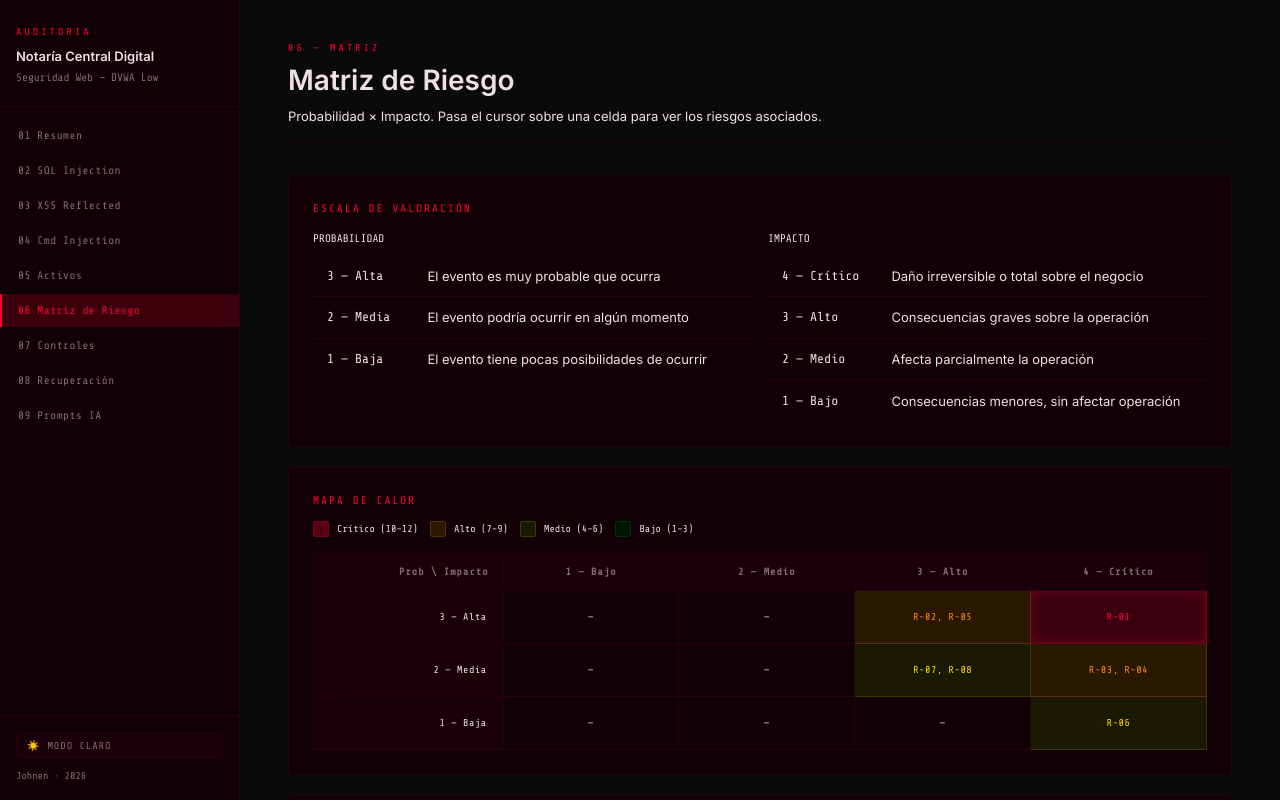
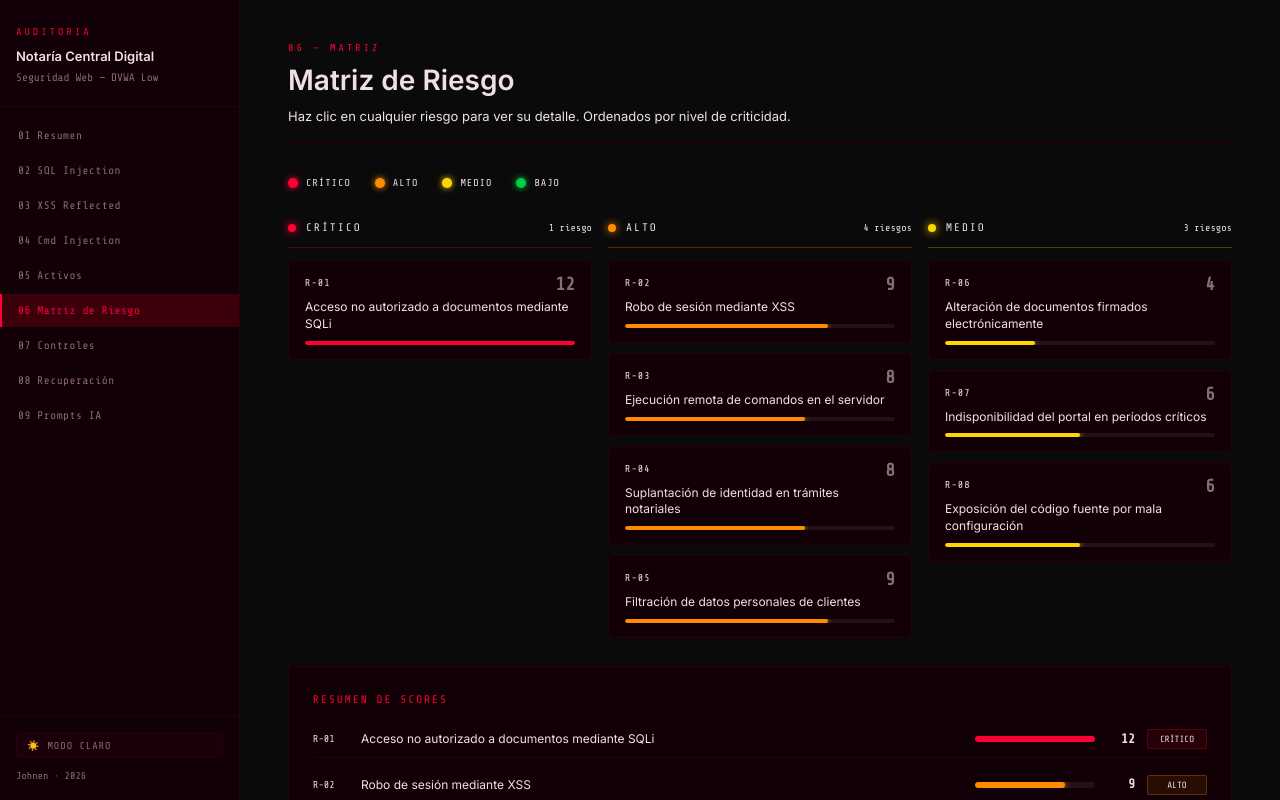
Before and after one commit to Johnennn/auditoria_johnic, a React (Vite) app: page / in a window 1280 px wide. Both pictures are taken after a click on the button "06 Matriz de Riesgo". Built offline with nearby package versions, Linux system fonts and the light colour scheme.

Commit message:
nuevo diseño de la matriz

```diff
--- a/src/components/Matriz.jsx
+++ b/src/components/Matriz.jsx
@@ -1,5 +1,4 @@
-import { useState, useEffect, useRef } from "react";
-import { createPortal } from "react-dom";
+import { useState } from "react";
 
 const riesgos = [
   { id:"R-01", riesgo:"Acceso no autorizado a documentos mediante SQLi", activos:"A-01, A-02, A-04", prob:3, impacto:4, resultado:12, nivel:"critical" },
@@ -12,188 +11,212 @@ const riesgos = [
   { id:"R-08", riesgo:"Exposición del código fuente por mala configuración", activos:"A-10", prob:2, impacto:3, resultado:6, nivel:"medium" },
 ];
 
-const impLabels = ["1 — Bajo","2 — Medio","3 — Alto","4 — Crítico"];
+const nivelConfig = {
+  critical: { label:"CRÍTICO", color:"#ff0033", bg:"rgba(255,0,51,0.12)", border:"#ff0033", bar:"#ff0033" },
+  high:     { label:"ALTO",    color:"#ff8c00", bg:"rgba(255,140,0,0.10)", border:"#ff8c00", bar:"#ff8c00" },
+  medium:   { label:"MEDIO",   color:"#ffd700", bg:"rgba(255,215,0,0.08)", border:"#ffd700", bar:"#ffd700" },
+  low:      { label:"BAJO",    color:"#00cc44", bg:"rgba(0,204,68,0.08)",  border:"#00cc44", bar:"#00cc44" },
+};
 
-function getCell(prob, imp) {
-  return riesgos.filter(r => r.prob === prob && r.impacto === imp);
+const grupos = [
+  { nivel:"critical", riesgos: riesgos.filter(r => r.nivel === "critical") },
+  { nivel:"high",     riesgos: riesgos.filter(r => r.nivel === "high") },
+  { nivel:"medium",   riesgos: riesgos.filter(r => r.nivel === "medium") },
+];
+
+function ScoreBar({ value, max = 12, color }) {
+  return (
+    <div style={{
+      width:"100%", height:"4px",
+      background:"rgba(255,255,255,0.07)",
+      borderRadius:"2px", overflow:"hidden",
+      marginTop:"8px",
+    }}>
+      <div style={{
+        width:`${(value/max)*100}%`,
+        height:"100%",
+        background: color,
+        borderRadius:"2px",
+        boxShadow:`0 0 6px ${color}`,
+        transition:"width 0.6s ease",
+      }} />
+    </div>
+  );
 }
 
-function cellClass(prob, imp) {
-  const items = getCell(prob, imp);
-  if (items.length === 0) return "cell-empty";
-  const nivel = items[0].nivel;
-  if (nivel === "critical") return "cell-critical";
-  if (nivel === "high")     return "cell-high";
-  if (nivel === "medium")   return "cell-medium";
-  return "cell-low";
-}
-
-function Tooltip({ items, x, y }) {
-  const ref = useRef(null);
-  const [pos, setPos] = useState({ top: y, left: x + 16 });
-
-  useEffect(() => {
-    if (!ref.current) return;
-    const el = ref.current;
-    const rect = el.getBoundingClientRect();
-    let top = y - rect.height - 12;
-    let left = x + 16;
-    if (top < 8) top = y + 16;
-    if (left + rect.width > window.innerWidth - 8) left = x - rect.width - 8;
-    setPos({ top, left });
-  }, [x, y]);
-
-  return createPortal(
+function RiskCard({ r, selected, onClick }) {
+  const cfg = nivelConfig[r.nivel];
+  return (
     <div
-      ref={ref}
+      onClick={onClick}
       style={{
-        position:"fixed",
-        top: pos.top,
-        left: pos.left,
-        background:"#1a000a",
-        border:"1px solid #7a0018",
-        borderRadius:"4px",
-        padding:"10px 14px",
-        zIndex:99999,
-        minWidth:"260px",
-        maxWidth:"360px",
-        boxShadow:"0 4px 24px rgba(255,0,51,0.25)",
-        pointerEvents:"none",
+        background: selected ? cfg.bg : "var(--surface)",
+        border:`1px solid ${selected ? cfg.border : "var(--border)"}`,
+        borderRadius:"6px",
+        padding:"14px 16px",
+        cursor:"pointer",
+        transition:"all 0.2s",
+        boxShadow: selected ? `0 0 16px ${cfg.color}33` : "none",
       }}
     >
-      {items.map(r => (
-        <div key={r.id} style={{marginBottom:"6px",display:"flex",gap:"8px",alignItems:"flex-start"}}>
-          <span style={{fontFamily:"'Share Tech Mono',monospace",color:"#ff0033",fontSize:"10px",whiteSpace:"nowrap"}}>{r.id}</span>
-          <span style={{fontSize:"11px",color:"#f0e0e4",lineHeight:"1.4"}}>{r.riesgo}</span>
+      <div style={{display:"flex",justifyContent:"space-between",alignItems:"flex-start",gap:"8px"}}>
+        <span style={{
+          fontFamily:"var(--mono)", fontSize:"10px",
+          color: cfg.color, letterSpacing:"1px",
+        }}>{r.id}</span>
+        <span style={{
+          fontFamily:"var(--mono)", fontSize:"18px",
+          fontWeight:"700", color: cfg.color,
+          lineHeight:1, opacity: selected ? 1 : 0.5,
+        }}>{r.resultado}</span>
+      </div>
+      <p style={{
+        fontSize:"12px", lineHeight:"1.4",
+        marginTop:"6px", color:"var(--text)",
+      }}>{r.riesgo}</p>
+      <ScoreBar value={r.resultado} color={cfg.color} />
+      {selected && (
+        <div style={{marginTop:"10px", paddingTop:"10px", borderTop:"1px solid var(--border)"}}>
+          <div style={{display:"flex",gap:"16px",flexWrap:"wrap"}}>
+            <span style={{fontFamily:"var(--mono)",fontSize:"10px",color:"var(--text-dim)"}}>
+              PROB <strong style={{color:cfg.color}}>{r.prob}</strong>
+            </span>
+            <span style={{fontFamily:"var(--mono)",fontSize:"10px",color:"var(--text-dim)"}}>
+              IMPACTO <strong style={{color:cfg.color}}>{r.impacto}</strong>
+            </span>
+            <span style={{fontFamily:"var(--mono)",fontSize:"10px",color:"var(--text-dim)"}}>
+              ACTIVOS <strong style={{color:"var(--text)"}}>{r.activos}</strong>
+            </span>
+          </div>
         </div>
-      ))}
-    </div>,
-    document.body
+      )}
+    </div>
   );
 }
 
 export default function Matriz() {
-  const [hover, setHover] = useState(null);
-  const [mousePos, setMousePos] = useState({ x: 0, y: 0 });
+  const [selected, setSelected] = useState(null);
 
-  useEffect(() => {
-    const handler = (e) => setMousePos({ x: e.clientX, y: e.clientY });
-    window.addEventListener("mousemove", handler);
-    return () => window.removeEventListener("mousemove", handler);
-  }, []);
+  const toggle = (id) => setSelected(selected === id ? null : id);
 
   return (
     <div>
       <div className="section-header">
         <span className="section-eyebrow">06 — MATRIZ</span>
         <h2 className="section-title">Matriz de Riesgo</h2>
-        <p className="section-desc">Probabilidad × Impacto. Pasa el cursor sobre una celda para ver los riesgos asociados.</p>
+        <p className="section-desc">Haz clic en cualquier riesgo para ver su detalle. Ordenados por nivel de criticidad.</p>
       </div>
 
-      <div className="card">
-        <p className="card-title">Escala de Valoración</p>
-        <div className="grid-2">
-          <div>
-            <p style={{fontFamily:"var(--mono)",fontSize:"11px",color:"var(--red)",marginBottom:"8px"}}>PROBABILIDAD</p>
-            <table className="audit-table">
-              <tbody>
-                <tr><td style={{fontFamily:"var(--mono)"}}>3 — Alta</td><td>El evento es muy probable que ocurra</td></tr>
-                <tr><td style={{fontFamily:"var(--mono)"}}>2 — Media</td><td>El evento podría ocurrir en algún momento</td></tr>
-                <tr><td style={{fontFamily:"var(--mono)"}}>1 — Baja</td><td>El evento tiene pocas posibilidades de ocurrir</td></tr>
-              </tbody>
-            </table>
+      {/* LEYENDA */}
+      <div style={{display:"flex",gap:"24px",marginBottom:"28px",flexWrap:"wrap"}}>
+        {Object.entries(nivelConfig).map(([key,cfg]) => (
+          <div key={key} style={{display:"flex",alignItems:"center",gap:"8px"}}>
+            <div style={{
+              width:"10px",height:"10px",borderRadius:"50%",
+              background:cfg.color,
+              boxShadow:`0 0 6px ${cfg.color}`,
+            }}/>
+            <span style={{fontFamily:"var(--mono)",fontSize:"10px",color:"var(--text-dim)",letterSpacing:"1px"}}>
+              {cfg.label}
+            </span>
           </div>
-          <div>
-            <p style={{fontFamily:"var(--mono)",fontSize:"11px",color:"var(--red)",marginBottom:"8px"}}>IMPACTO</p>
-            <table className="audit-table">
-              <tbody>
-                <tr><td style={{fontFamily:"var(--mono)"}}>4 — Crítico</td><td>Daño irreversible o total sobre el negocio</td></tr>
-                <tr><td style={{fontFamily:"var(--mono)"}}>3 — Alto</td><td>Consecuencias graves sobre la operación</td></tr>
-                <tr><td style={{fontFamily:"var(--mono)"}}>2 — Medio</td><td>Afecta parcialmente la operación</td></tr>
-                <tr><td style={{fontFamily:"var(--mono)"}}>1 — Bajo</td><td>Consecuencias menores, sin afectar operación</td></tr>
-              </tbody>
-            </table>
-          </div>
-        </div>
+        ))}
       </div>
 
-      <div className="card">
-        <p className="card-title">Mapa de Calor</p>
-        <div style={{display:"flex",gap:"12px",marginBottom:"16px",flexWrap:"wrap"}}>
-          {[
-            {cls:"cell-critical",label:"Crítico (10–12)"},
-            {cls:"cell-high",label:"Alto (7–9)"},
-            {cls:"cell-medium",label:"Medio (4–6)"},
-            {cls:"cell-low",label:"Bajo (1–3)"},
-          ].map(l => (
-            <div key={l.cls} style={{display:"flex",alignItems:"center",gap:"8px"}}>
-              <div className={l.cls} style={{width:16,height:16,borderRadius:2,border:"1px solid"}} />
-              <span style={{fontFamily:"var(--mono)",fontSize:"10px",color:"var(--text-dim)"}}>{l.label}</span>
+      {/* COLUMNAS POR NIVEL */}
+      <div style={{display:"grid",gridTemplateColumns:"1fr 1fr 1fr",gap:"16px",alignItems:"start"}}>
+        {grupos.map(g => {
+          const cfg = nivelConfig[g.nivel];
+          return (
+            <div key={g.nivel}>
+              {/* HEADER DE COLUMNA */}
+              <div style={{
+                display:"flex",alignItems:"center",gap:"10px",
+                marginBottom:"12px",
+                paddingBottom:"10px",
+                borderBottom:`1px solid ${cfg.color}44`,
+              }}>
+                <div style={{
+                  width:"8px",height:"8px",borderRadius:"50%",
+                  background:cfg.color,
+                  boxShadow:`0 0 8px ${cfg.color}`,
+                  flexShrink:0,
+                }}/>
+                <span style={{
+                  fontFamily:"var(--mono)",fontSize:"11px",
+                  color:cfg.color,letterSpacing:"2px",
+                }}>{cfg.label}</span>
+                <span style={{
+                  marginLeft:"auto",
+                  fontFamily:"var(--mono)",fontSize:"10px",
+                  color:"var(--text-dim)",
+                }}>{g.riesgos.length} riesgo{g.riesgos.length>1?"s":""}</span>
+              </div>
+
+              {/* CARDS */}
+              <div style={{display:"flex",flexDirection:"column",gap:"10px"}}>
+                {g.riesgos.map(r => (
+                  <RiskCard
+                    key={r.id}
+                    r={r}
+                    selected={selected === r.id}
+                    onClick={() => toggle(r.id)}
+                  />
+                ))}
+              </div>
             </div>
-          ))}
-        </div>
-
-        <div className="heatmap-wrap">
-          <table className="heatmap">
-            <thead>
-              <tr>
-                <th style={{textAlign:"right"}}>Prob \ Impacto</th>
-                {impLabels.map(l => <th key={l}>{l}</th>)}
-              </tr>
-            </thead>
-            <tbody>
-              {[3,2,1].map(prob => (
-                <tr key={prob}>
-                  <td className="row-label">{prob === 3 ? "3 — Alta" : prob === 2 ? "2 — Media" : "1 — Baja"}</td>
-                  {[1,2,3,4].map(imp => {
-                    const items = getCell(prob, imp);
-                    const key = `${prob}-${imp}`;
-                    return (
-                      <td
-                        key={imp}
-                        className={items.length > 0 ? cellClass(prob, imp) : "cell-empty"}
-                        onMouseEnter={() => items.length > 0 && setHover(key)}
-                        onMouseLeave={() => setHover(null)}
-                      >
-                        {items.length > 0 ? items.map(r => r.id).join(", ") : "—"}
-                      </td>
-                    );
-                  })}
-                </tr>
-              ))}
-            </tbody>
-          </table>
-        </div>
-
-        {hover && (() => {
-          const [prob, imp] = hover.split("-").map(Number);
-          const items = getCell(prob, imp);
-          return items.length > 0
-            ? <Tooltip items={items} x={mousePos.x} y={mousePos.y} />
-            : null;
-        })()}
+          );
+        })}
       </div>
 
-      <div className="card">
-        <p className="card-title">Tabla de Riesgos</p>
-        <table className="audit-table">
-          <thead>
-            <tr><th>#</th><th>Riesgo</th><th>Activos</th><th>Prob</th><th>Impacto</th><th>Score</th><th>Nivel</th></tr>
-          </thead>
-          <tbody>
-            {[...riesgos].sort((a,b) => b.resultado - a.resultado).map(r => (
-              <tr key={r.id}>
-                <td style={{fontFamily:"var(--mono)",color:"var(--red)",fontSize:"11px"}}>{r.id}</td>
-                <td style={{fontSize:"12px"}}>{r.riesgo}</td>
-                <td style={{fontFamily:"var(--mono)",fontSize:"11px",color:"var(--text-dim)"}}>{r.activos}</td>
-                <td style={{textAlign:"center"}}>{r.prob}</td>
-                <td style={{textAlign:"center"}}>{r.impacto}</td>
-                <td style={{textAlign:"center",fontWeight:700,color: r.nivel==="critical"?"var(--red)": r.nivel==="high"?"#ff8c00":"#ffd700"}}>{r.resultado}</td>
-                <td><span className={`badge badge--${r.nivel}`}>{r.nivel==="critical"?"CRÍTICO":r.nivel==="high"?"ALTO":"MEDIO"}</span></td>
-              </tr>
-            ))}
-          </tbody>
-        </table>
+      {/* TABLA RESUMEN */}
+      <div className="card" style={{marginTop:"28px"}}>
+        <p className="card-title">Resumen de Scores</p>
+        <div style={{display:"flex",flexDirection:"column",gap:"8px"}}>
+          {[...riesgos].sort((a,b) => b.resultado - a.resultado).map(r => {
+            const cfg = nivelConfig[r.nivel];
+            return (
+              <div key={r.id} style={{
+                display:"flex",alignItems:"center",gap:"12px",
+                padding:"8px 0",
+                borderBottom:"1px solid var(--border)",
+              }}>
+                <span style={{
+                  fontFamily:"var(--mono)",fontSize:"10px",
+                  color:cfg.color,width:"36px",flexShrink:0,
+                }}>{r.id}</span>
+                <span style={{flex:1,fontSize:"12px",color:"var(--text)"}}>{r.riesgo}</span>
+                <div style={{width:"120px",flexShrink:0}}>
+                  <div style={{
+                    height:"6px",background:"rgba(255,255,255,0.07)",
+                    borderRadius:"3px",overflow:"hidden",
+                  }}>
+                    <div style={{
+                      width:`${(r.resultado/12)*100}%`,
+                      height:"100%",
+                      background:cfg.color,
+                      borderRadius:"3px",
+                      boxShadow:`0 0 6px ${cfg.color}`,
+                    }}/>
+                  </div>
+                </div>
+                <span style={{
+                  fontFamily:"var(--mono)",fontSize:"13px",
+                  fontWeight:700,color:cfg.color,
+                  width:"28px",textAlign:"right",flexShrink:0,
+                }}>{r.resultado}</span>
+                <span style={{
+                  fontFamily:"var(--mono)",fontSize:"9px",
+                  color:cfg.color,
+                  background:`${cfg.color}18`,
+                  border:`1px solid ${cfg.color}44`,
+                  padding:"2px 6px",borderRadius:"2px",
+                  width:"60px",textAlign:"center",flexShrink:0,
+                }}>{cfg.label}</span>
+              </div>
+            );
+          })}
+        </div>
       </div>
     </div>
   );
```
